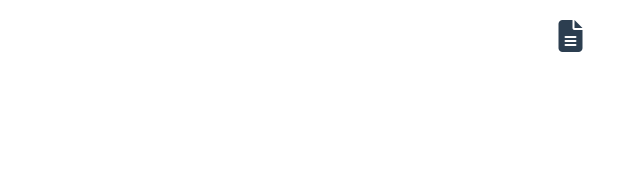
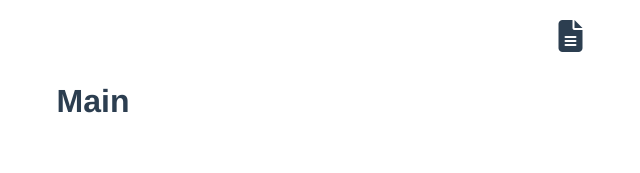
Before and after one commit to wurde/formlight, a Vue app in the folder client/: page / in a window 1280 px wide. Shown: the top 173 px of the page, without its empty margins (547-1187 px from the left). Built offline with nearby package versions, Linux system fonts and the light colour scheme.

Commit message:
Define and render Main component

```diff
--- a/client/src/App.vue
+++ b/client/src/App.vue
@@ -1,16 +1,19 @@
 <template>
   <div id="app">
     <Header v-bind:isEditing="isEditing" v-on:toggleIsEditing="toggleIsEditing" />
+    <Main v-bind:isEditing="isEditing" />
   </div>
 </template>
 
 <script>
 import Header from './components/Header.vue'
+import Main from './components/Main.vue'
 
 export default {
   name: 'app',
   components: {
-    Header
+    Header,
+    Main
   },
   data: function() {
     return {
--- /dev/null
+++ b/client/src/components/Main.vue
@@ -0,0 +1,15 @@
+<template>
+  <div>
+    <h1>Main</h1>
+  </div>
+</template>
+
+<script>
+export default {
+  name: 'Main',
+  props: ['isEditing']
+}
+</script>
+
+<style scoped>
+</style>
```
